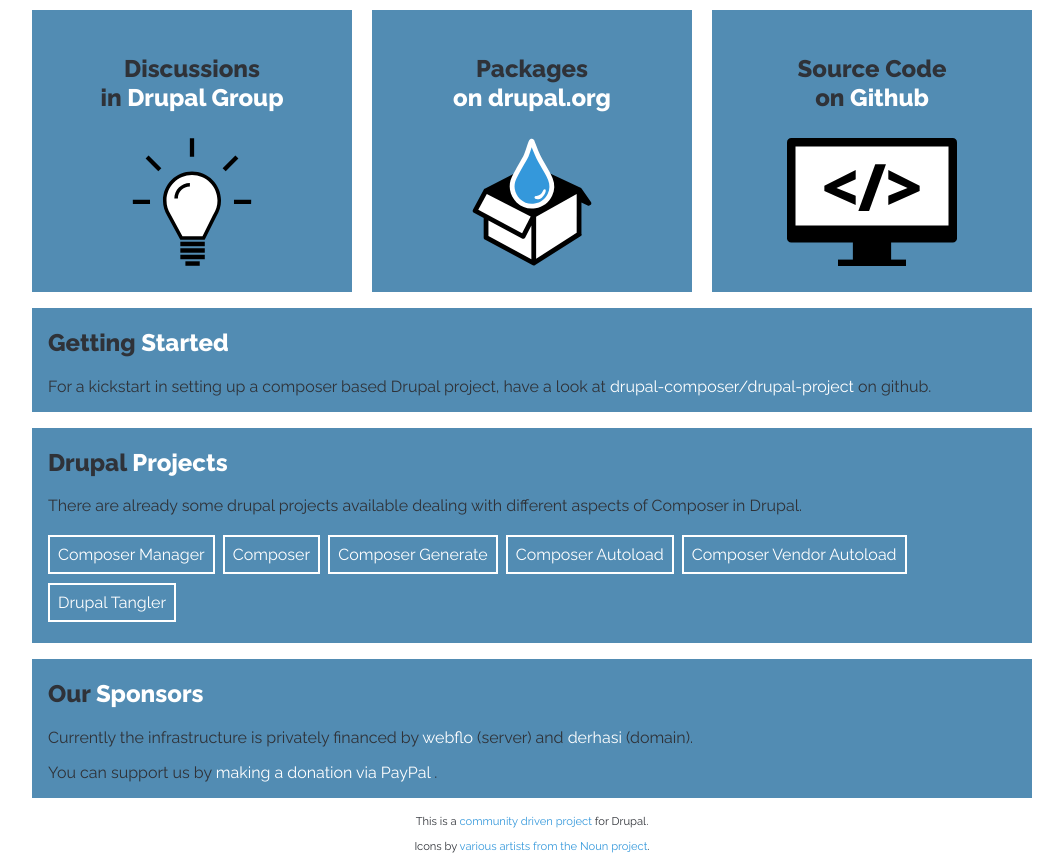
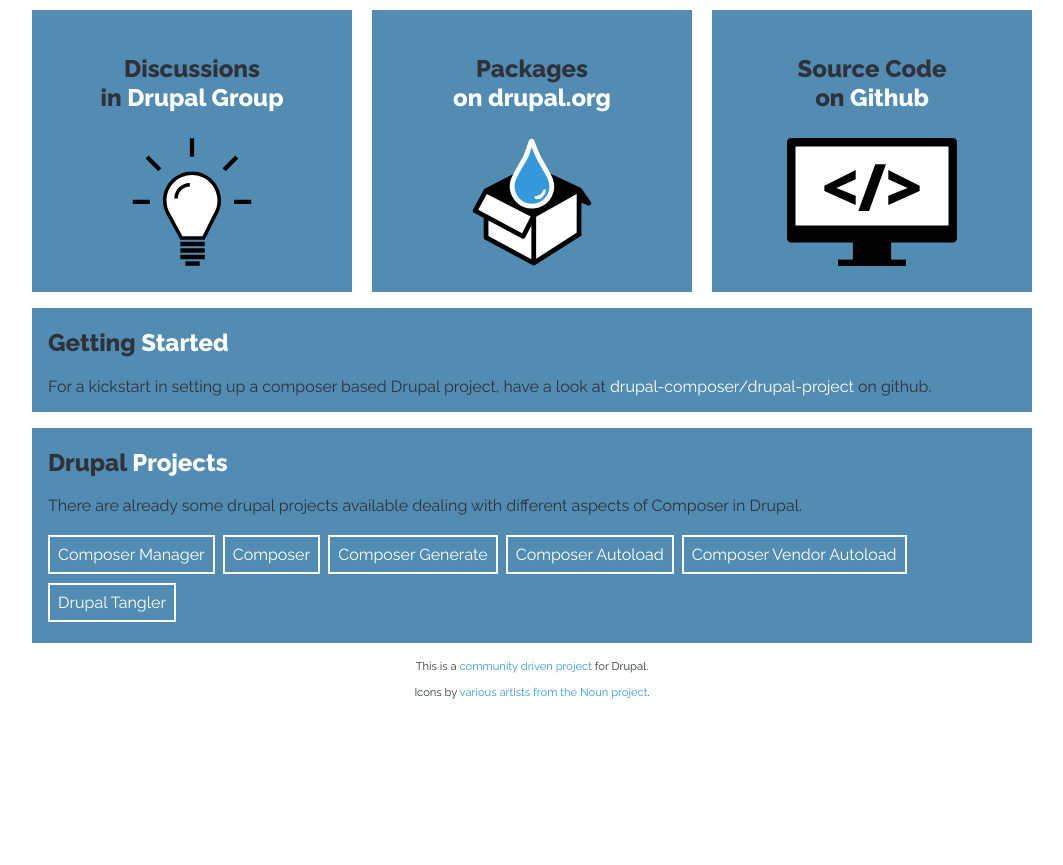
Before and after one commit to drupal-composer/drupal-composer.github.io, a website: page index.html in a window 1280 px wide. Shown: the part 192-1057 px from the top of the page, without its empty margins (108-1171 px from the left). After the commit the page ends 902 px from the top, so only its background shows below. Drawn offline with nearby package versions, Linux system fonts and the light colour scheme.

Commit message:
Remove paypal section

```diff
--- a/index.html
+++ b/index.html
@@ -88,23 +88,6 @@
         </ul>
       </div>
     </div>
-
-    <div class="cols">
-      <div class="col box box--projects">
-        <h2>Our <em>Sponsors</em></h2>
-        <p>
-          Currently the infrastructure is privately financed by
-          <a href="https://twitter.com/webflo">webflo</a> (server)
-          and <a href="https://twitter.com/derhasi">derhasi</a> (domain).
-        </p>
-        <p>
-          You can support us by
-          <a href="https://www.paypal.com/cgi-bin/webscr?cmd=_s-xclick&hosted_button_id=VS9SUFQ5K73SQ">
-            making a donation via PayPal
-          </a>.
-        </p>
-      </div>
-    </div>
   </div>
   <footer>
     <p>
```
